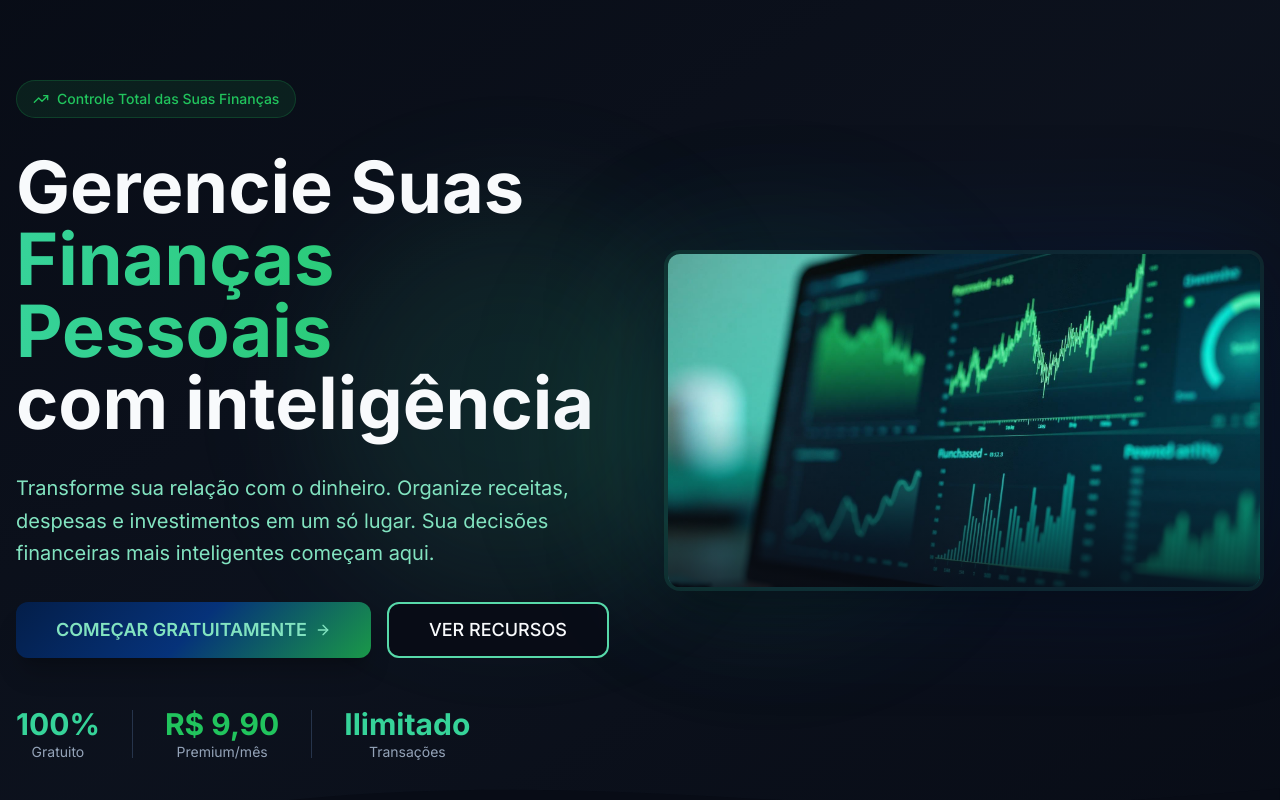
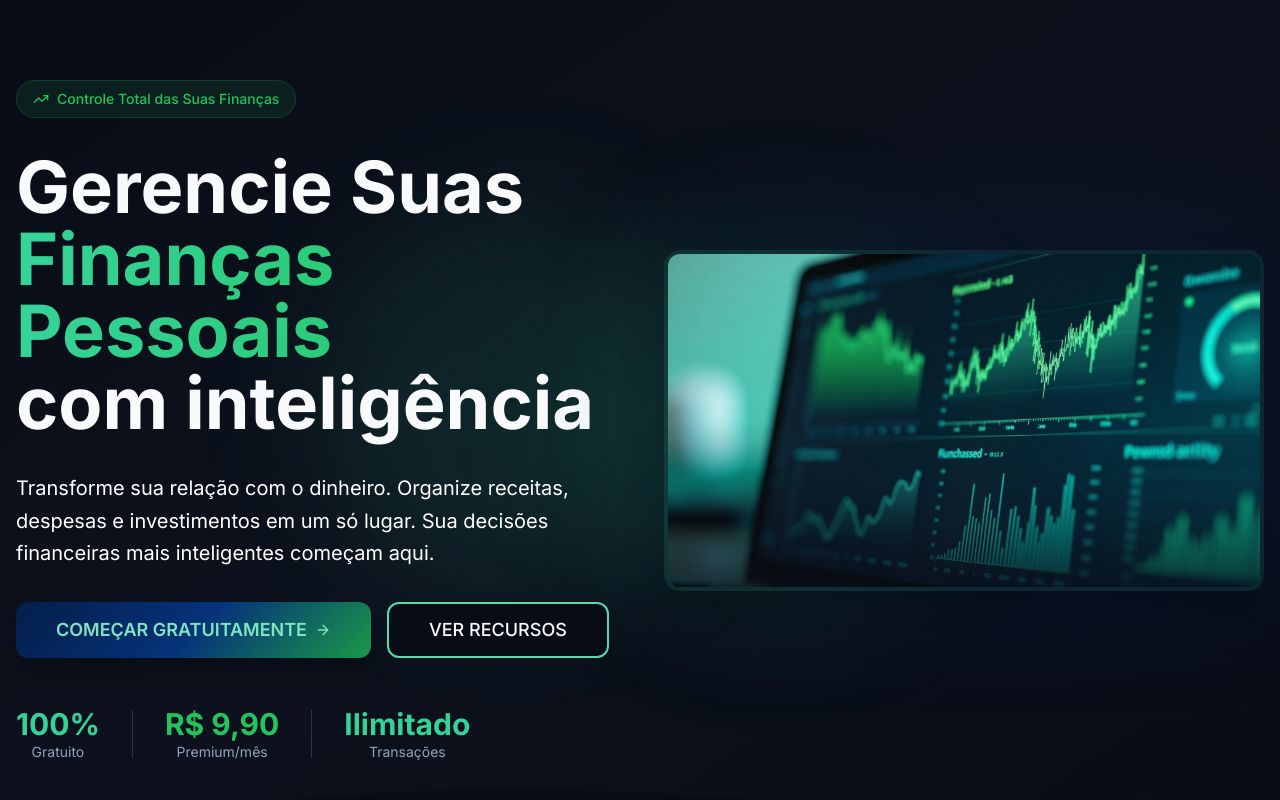
Before and after one commit to fabinnferreira/financeflow, a React (Vite) app: page / in a window 1280 px wide. Shown: the top 800 px of the page. Built offline with nearby package versions, Linux system fonts and the light colour scheme.

Commit message:
Visual edit in Lovable
Edited UI in Lovable

```diff
--- a/src/components/Hero.tsx
+++ b/src/components/Hero.tsx
@@ -25,7 +25,7 @@ const Hero = () => {
               com inteligência
             </h1>
 
-            <p className="text-xl leading-relaxed max-w-xl text-primary-glow">Transforme sua relação com o dinheiro. Organize receitas, despesas e investimentos em um só lugar. Sua decisões financeiras mais inteligentes começam aqui.</p>
+            <p className="text-xl leading-relaxed max-w-xl text-destructive-foreground">Transforme sua relação com o dinheiro. Organize receitas, despesas e investimentos em um só lugar. Sua decisões financeiras mais inteligentes começam aqui.</p>
 
             <div className="flex flex-col sm:flex-row gap-4">
               <Button variant="hero" size="xl" className="group" asChild>
```
